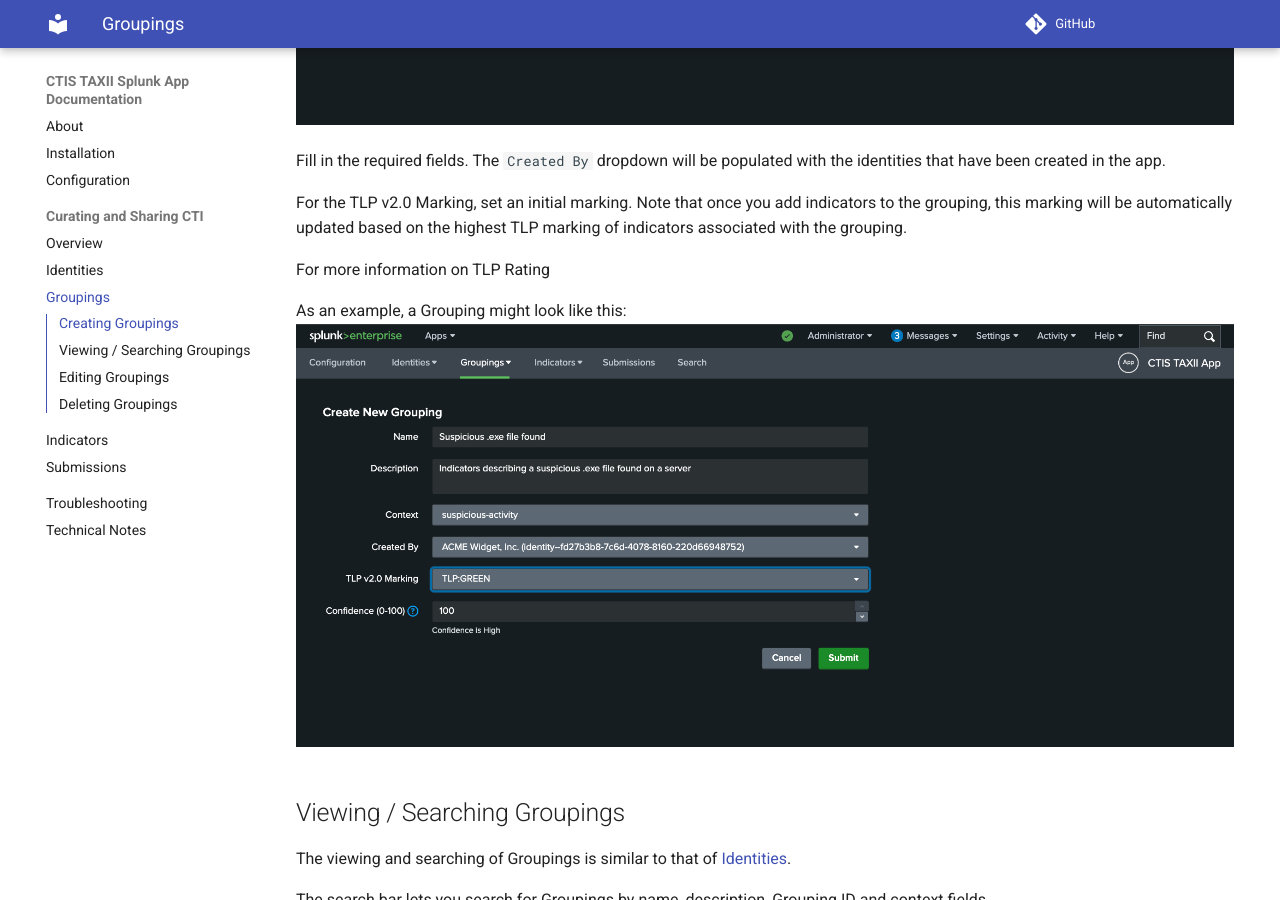
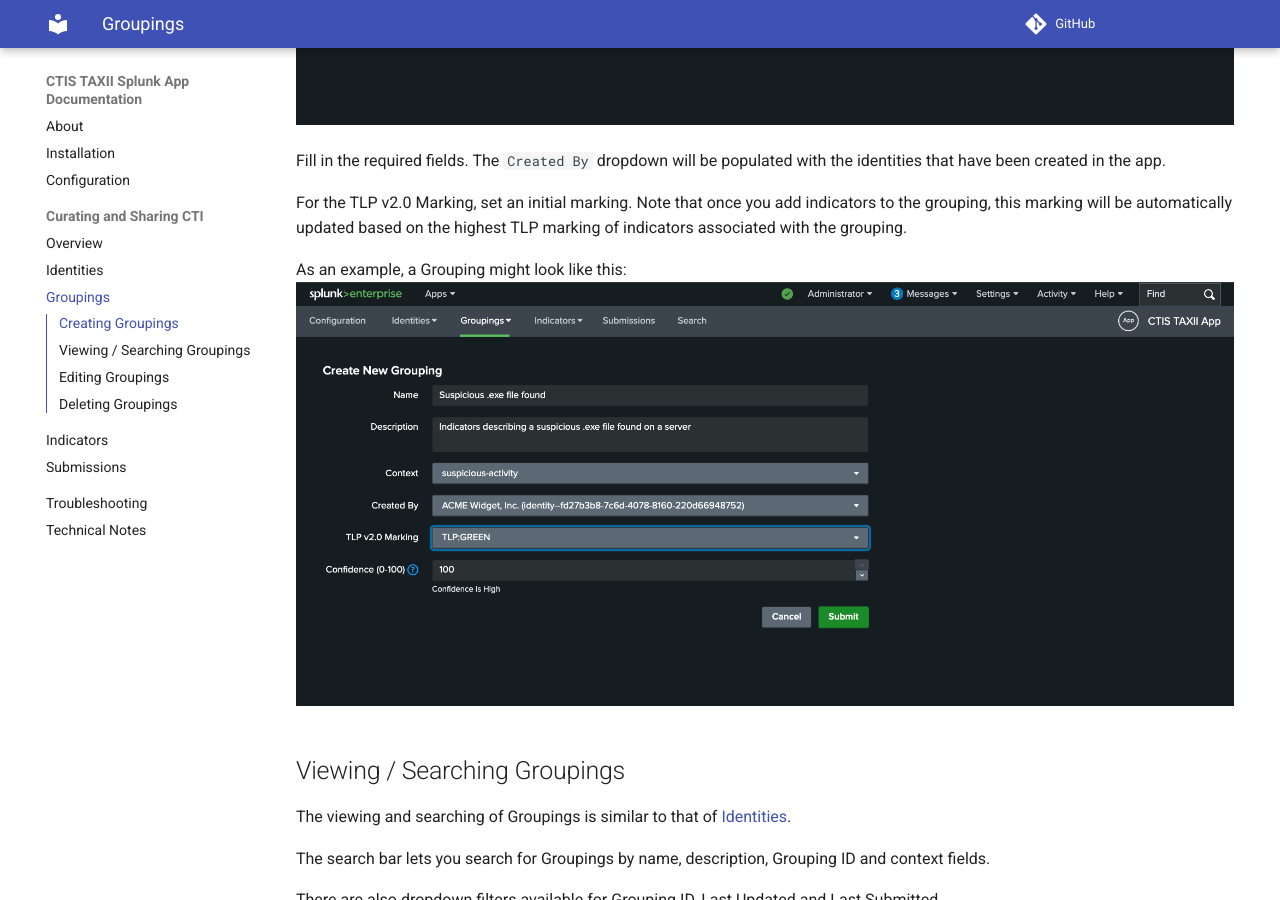
Before and after one commit to splunk/ctis-taxii-splunk-app, an MkDocs documentation site: the page built from docs/ctis-taxii-splunk-app/docs/cti-mgmt/groupings.md, in a window 1280 px wide and 900 px high, scrolled down 678 px. Built offline with MkDocs 1.6.1 and Material for MkDocs 9.7.7, drawn with Linux system fonts in a browser that asks for light colours; comment, search, counter and statistics services are not loaded.

Commit message:
docs: Remove sentence

```diff
--- a/docs/ctis-taxii-splunk-app/docs/cti-mgmt/groupings.md
+++ b/docs/ctis-taxii-splunk-app/docs/cti-mgmt/groupings.md
@@ -11,8 +11,6 @@
 
 For the TLP v2.0 Marking, set an initial marking.
 Note that once you add indicators to the grouping, this marking will be automatically updated based on the highest TLP marking of indicators associated with the grouping.
-
-For more information on TLP Rating
 
 As an example, a Grouping might look like this:
 ![Example New Grouping Form](../img/new_grouping_filled_form.png)
```
